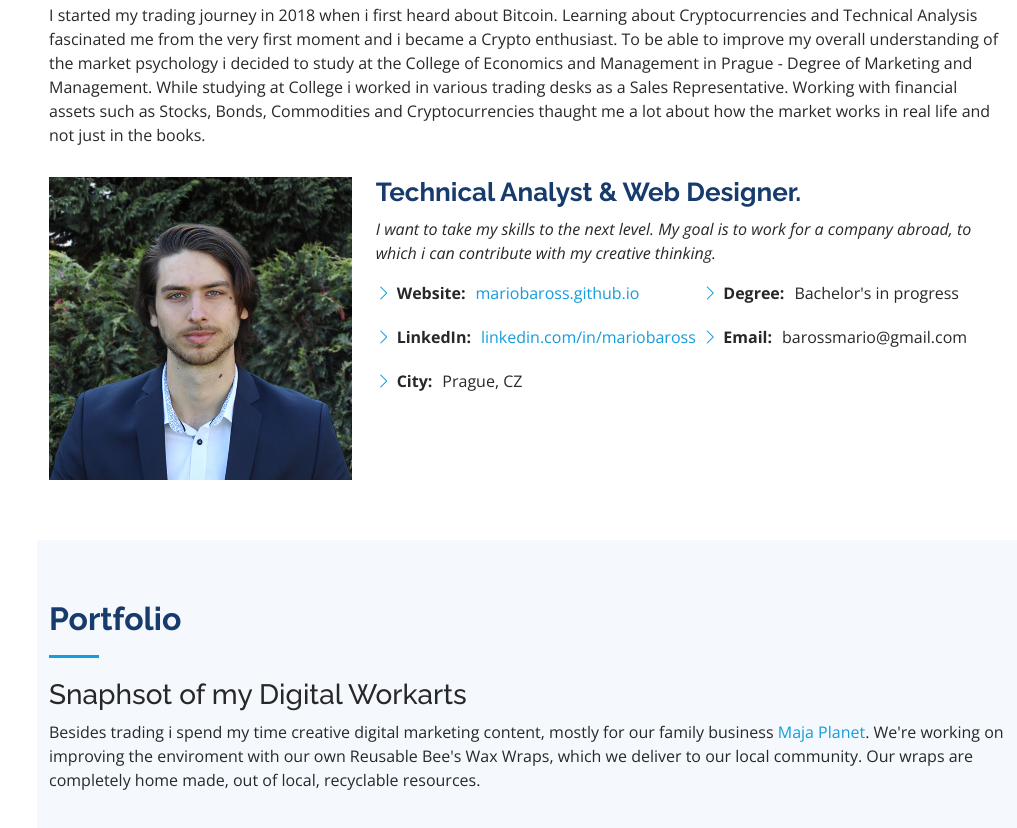
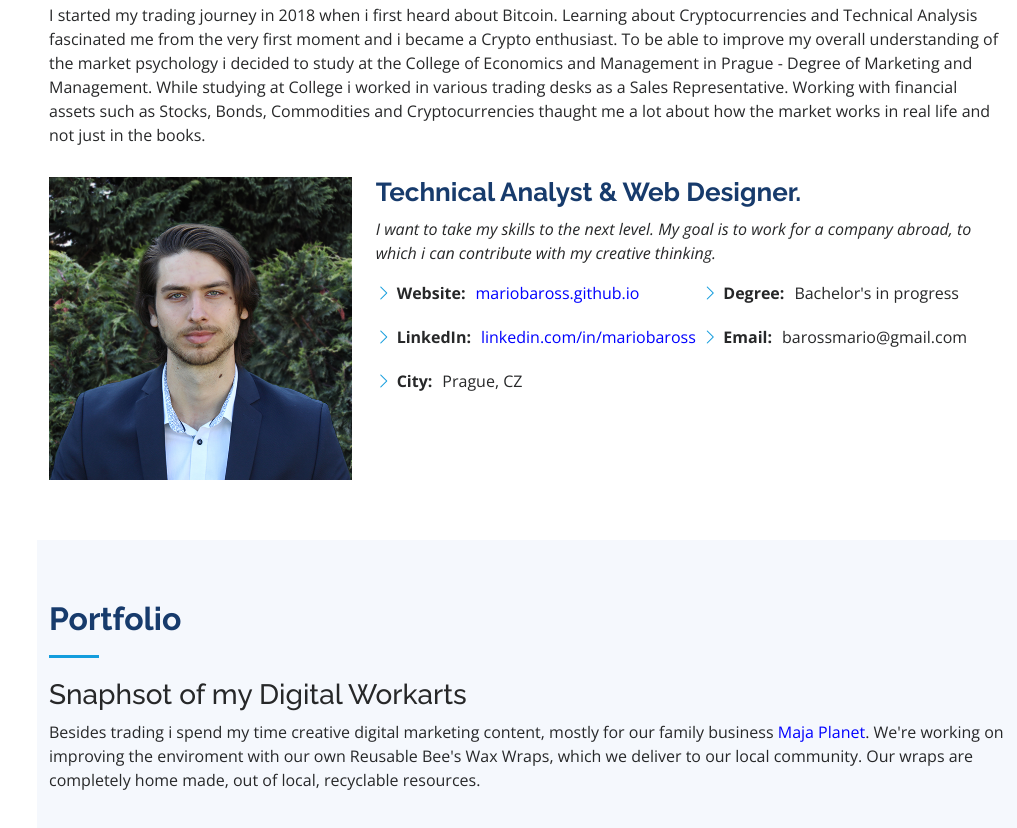
Before and after one commit to MarioBaross/MarioBaross, a plain HTML site: page index.html in a window 1280 px wide. Shown: the part 935-1763 px from the top of the page, without its empty margins (263-1280 px from the left). Drawn offline with nearby package versions, Linux system fonts and the light colour scheme.

Commit message:
Update style.css

```diff
--- a/assets/css/style.css
+++ b/assets/css/style.css
@@ -952,3 +952,7 @@ section {
     padding-right: 20px 15px;
   }
 }
+
+.modra_farbicka{
+  color: #00f;
+  }
```
